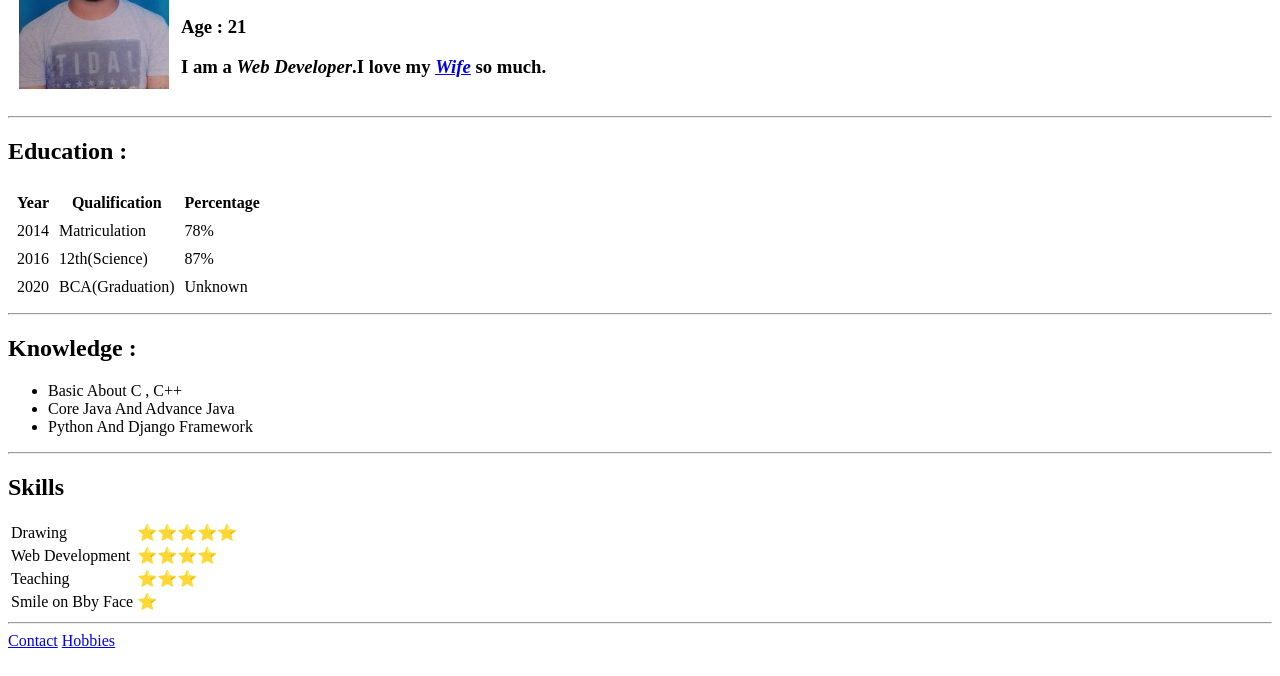
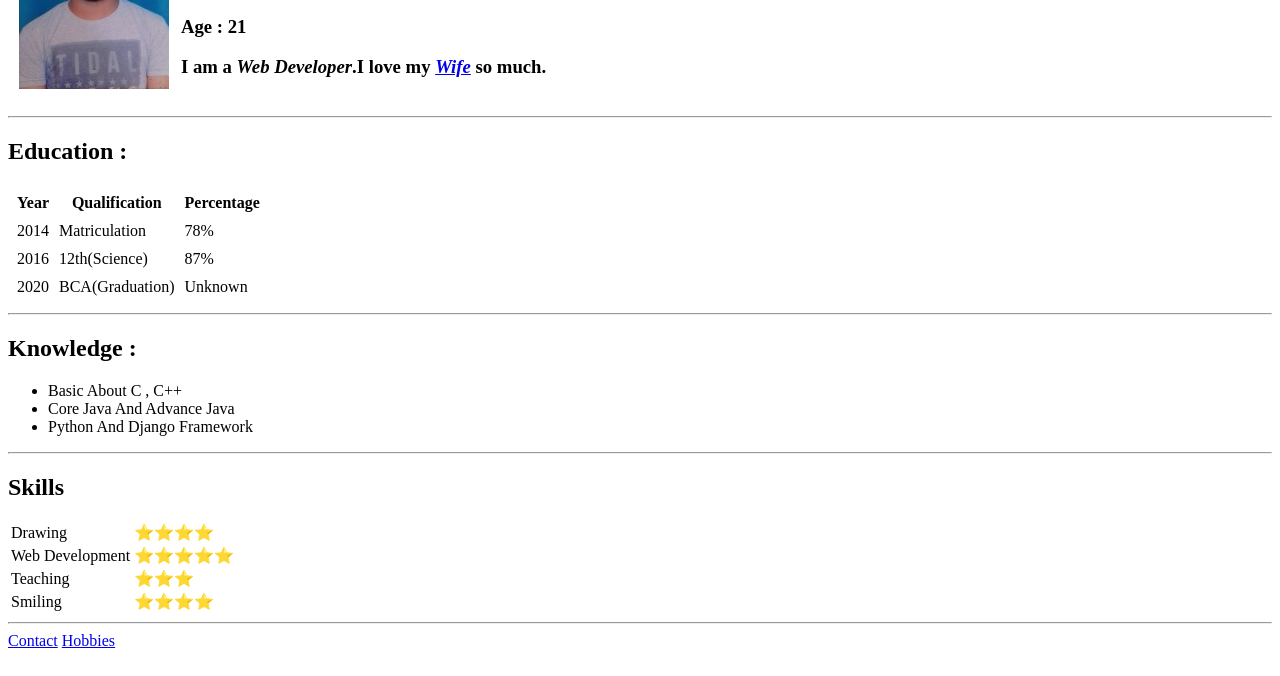
Before and after one commit to KaranG0yal/cv, a plain HTML site: page index.html in a window 1280 px wide. Shown: the part 124-800 px from the top of the page. Drawn offline with Linux system fonts and the light colour scheme.

Commit message:
Update index.html

```diff
--- a/index.html
+++ b/index.html
@@ -81,11 +81,11 @@
     <table>
       <tr>
         <td>Drawing</td>
-        <td>⭐⭐⭐⭐⭐</td>
+        <td>⭐⭐⭐⭐</td>
       </tr>
       <tr>
         <td>Web Development</td>
-        <td>⭐⭐⭐⭐</td>
+        <td>⭐⭐⭐⭐⭐</td>
       </tr>
 
       <tr>
@@ -93,8 +93,8 @@
         <td>⭐⭐⭐</td>
       </tr>
       <tr>
-        <td>Smile on Bby Face</td>
-        <td>⭐</td>
+        <td>Smiling</td>
+        <td>⭐⭐⭐⭐</td>
       </tr>
     </table>
     <hr />
```
